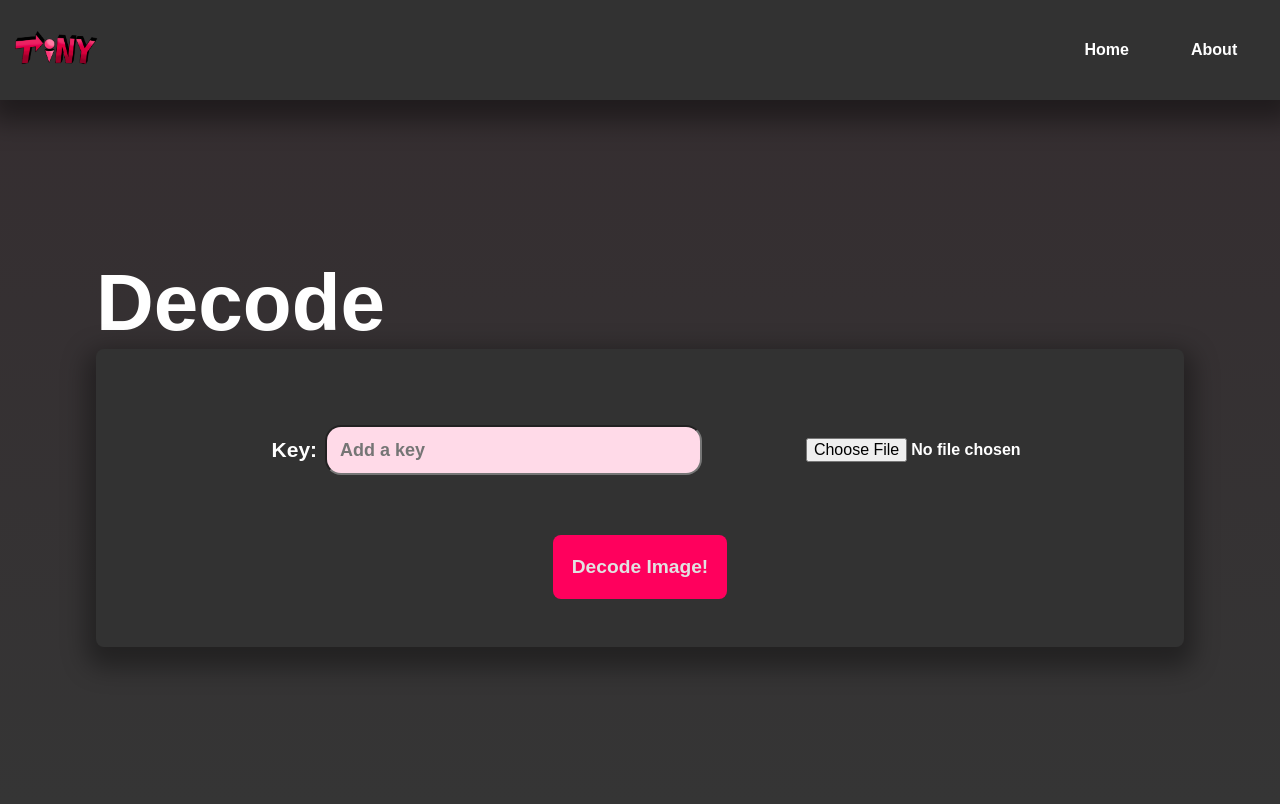
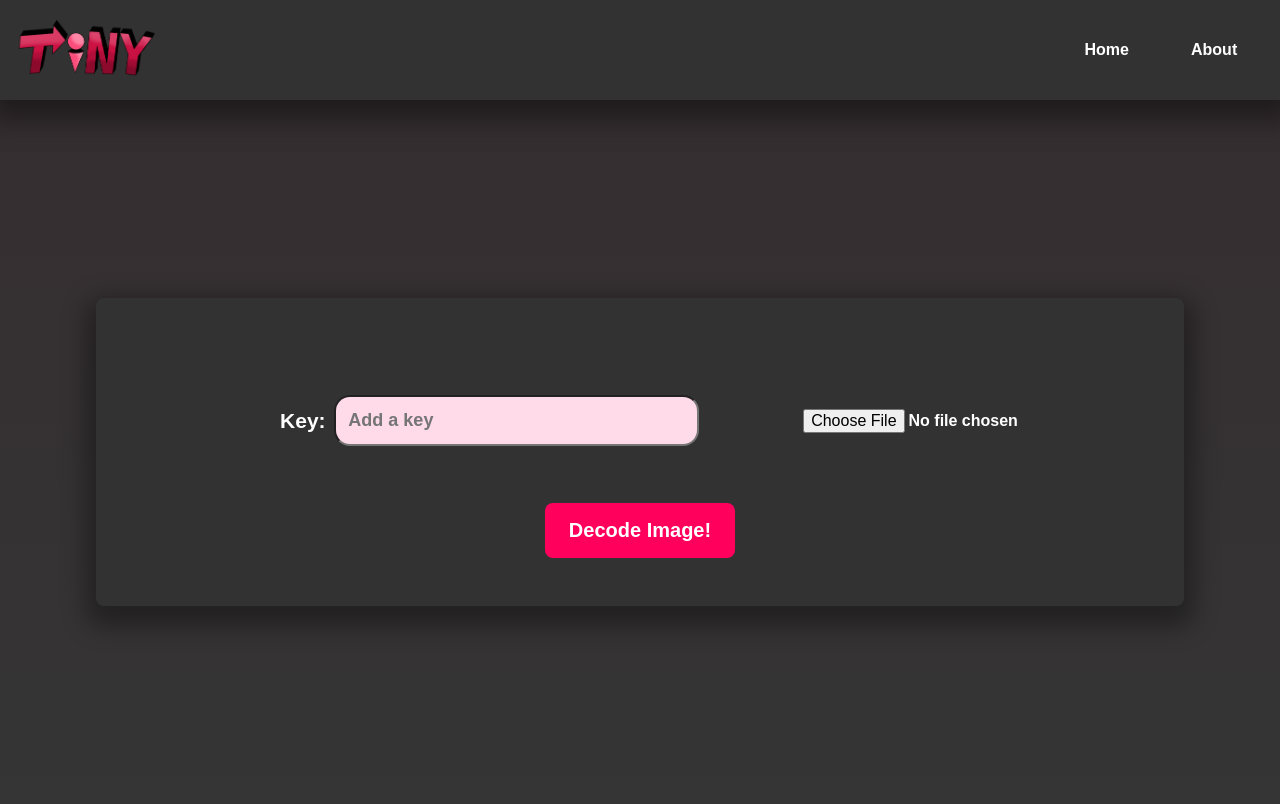
Before and after one commit to TranquilTanisha/TiNY-SIM, a Django app: template pel/templates/pel/decode.html in a window 1280 px wide. Run offline with Django 4.2, Linux system fonts and the light colour scheme; the template is opened without the code that fills it: values that come from a table or form of the project are taken from there, others are empty; parts of the project's set-up code (start-up, migrations or seed data) failed here and were passed over; some web fonts are replaced.

Commit message:
Revert "Redesigned pages"
This reverts commit 8aa906efbab736c3d4ebc859a8b0fe3066a42e4c.

```diff
--- a/pel/templates/pel/decode.html
+++ b/pel/templates/pel/decode.html
@@ -12,7 +12,6 @@
         rel="stylesheet"
       />
     <div class="mainbody">
-      <div id="maintext">Decode</div>
         <div class="decode-card">
           <!-- <div class="uploadedimgcontainer"><img id="uploadedimg" src="{{ field.image.url }}"></div> -->
             <div class="form-card">
@@ -28,25 +27,6 @@
             </div>
         </div>
     </div>
-    <script>
-      var slideup = {
-      distance: '100%',
-      origin: 'bottom',
-      opacity: 0
-      };
-
-      var slideleft = {
-    distance: '50%',
-    origin: 'right',
-    opacity: 0
-    };
-
-      ScrollReveal().reveal('#maintext', { duration: 2500 });
-      ScrollReveal().reveal('#maintext', slideup);
-      ScrollReveal().reveal('.decode-card', { delay: 300, duration: 2200 });
-      ScrollReveal().reveal('.decode-card', slideleft);
-
-    </script>
   </body>
 </html>
 
--- a/static/styles/decode.css
+++ b/static/styles/decode.css
@@ -1,17 +1,13 @@
-.mainbody{
-    flex-direction: column;
-}
-
 .decode-card{
     display: flex;
     align-items: center;
     justify-content: center;
     width: 80vw;
-    height: max-content;
+    height: fit-content;
     border-radius: 0.5rem;
     background-color: #323232;
     box-shadow: 0px 11px 25px 10px rgba(0, 0, 0, 0.35);
-    padding: 1rem 2rem;
+    padding: 0.5rem 2rem 1rem 2rem;
 }
 
 #uploadedimgcontainer{
@@ -29,8 +25,8 @@
     font-size: 21px;
     color: white;
     width: 100%;
-    height: 100%;
-    padding: 1rem;
+    height: 80%;
+    padding: 2rem;
 }
 
 /* #message{
@@ -44,19 +40,18 @@
 
 #submit{
     background-color: rgb(255, 0, 93);
-    font-size: 1.2rem;
+    font-size: 20px;
     font-weight: 700;
-    color: rgb(226, 226, 226);
+    color: white;
     border-radius: 0.5rem;
     border: none;
-    line-height: 1rem;
-    padding: 1.5rem 1.2rem;
+    padding: 1rem 1.5rem;
+    margin: 0;
 }
 
 #submit:hover{
-    color: rgb(255, 255, 255);
+    /* color: rgb(255, 0, 93); */
     scale: 103%;
-    font-weight: 800;
     transition: all 0.15s;
 }
 .form-parent{
@@ -99,11 +94,3 @@ input:hover{
     color: rgb(255, 0, 93);
     transition: all 0.25s ease-in;
 }
-
-#maintext{
-    width: 100%;
-    color: white;
-    /* border: 1px solid red; */
-    font-size: 5rem;
-    font-weight: 800;
-}
--- a/static/styles/main-copy.css
+++ b/static/styles/main-copy.css
@@ -6,7 +6,6 @@
     width: 50%;
     height: 100%;
     font-size: 5rem;
-    border: 1px dotted rgba(255, 0, 98, 0.177);
 }
 
 .jump{
@@ -127,4 +126,3 @@
     0%, 100% {transform: translateY(0); opacity: 1;}
     50% {transform: translateY(-3px); opacity: 0.4;}
 }
->>>>>>> ca40282d48368c1918a1ea3d3e372cea82e114d6
--- a/templates/base.html
+++ b/templates/base.html
@@ -18,10 +18,6 @@
       rel="stylesheet"
     />
     <script src="{% static 'js/test.js' %}"></script>
-    <script src="https://unpkg.com/scrollreveal"></script>
-    <script>
-        ScrollReveal({ reset: true });
-    </script>
     <title>TiNY Sim</title>
   </head>
   <body>
```
Also changed, not shown: pel/templates/pel/encode.html (+1 -30 lines), pel/templates/pel/result-decode.html (+1 -24 lines), static/styles/about.css (+4 -18 lines), static/styles/encode.css (+9 -37 lines), static/styles/result-decode.css (+0 -14 lines), static/images/tiny.png, static/images/tiny2.png (deleted).
